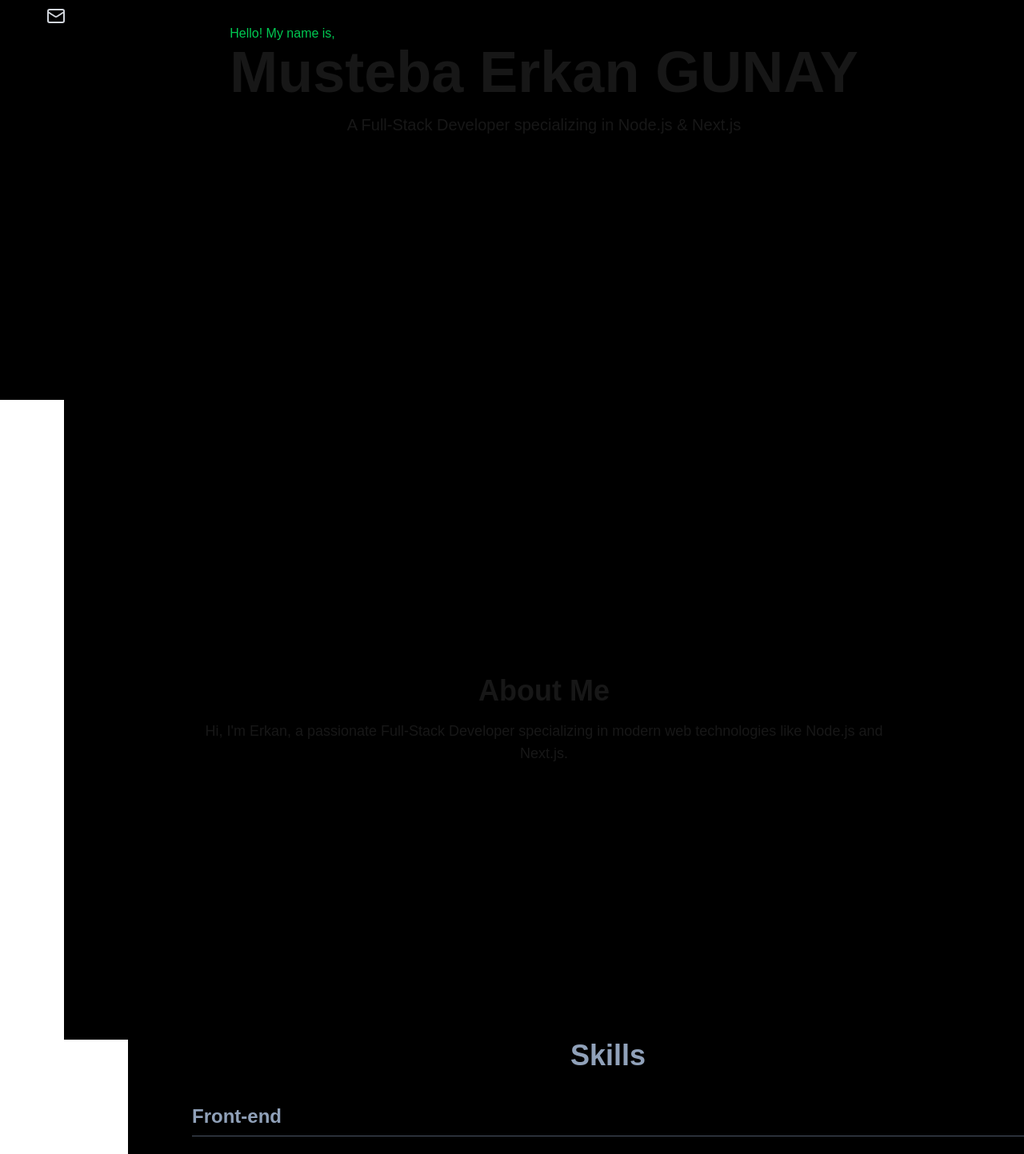
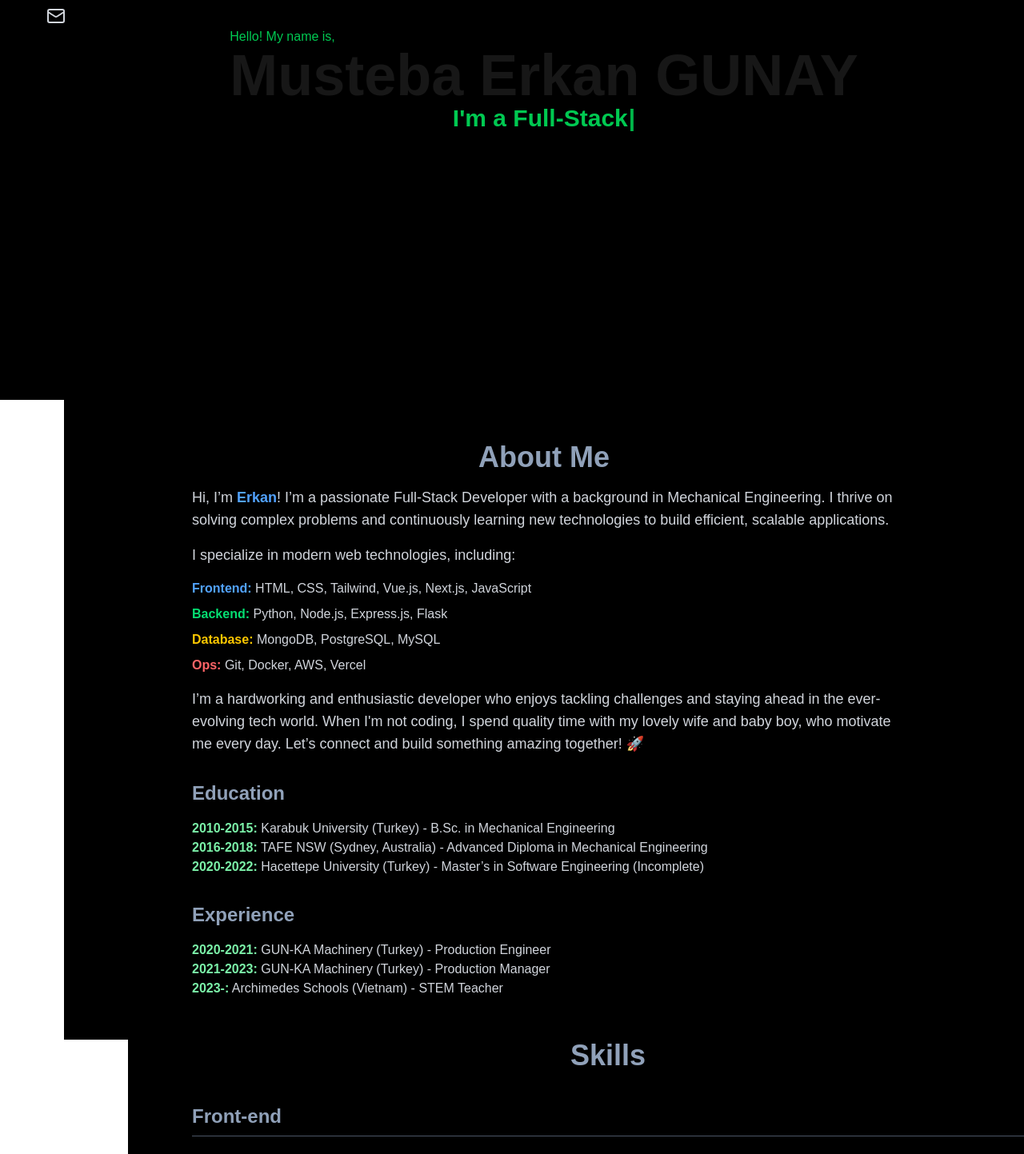
Before and after one commit to megunay/megunayPortfolio, a Next.js app: page / in a window 1280 px wide. Shown: the part 300-1743 px from the top of the page at 80% size. Built offline with nearby package versions, Linux system fonts and the light colour scheme.

Commit message:
About Me.

```diff
--- a/src/pages/index.js
+++ b/src/pages/index.js
@@ -1,5 +1,6 @@
 import Head from 'next/head';
 import { useEffect, useState } from 'react';
+import Typewriter from 'typewriter-effect';
 import { Home, User, Briefcase, Mail, Wrench } from 'lucide-react';
 import { Html5, Css3, Vue, Javascript } from "lucide-react"; // Lucide Icons
 import "devicon/devicon.min.css"; // Import Devicon CSS
@@ -96,16 +97,60 @@ export default function About() {
           <div className="text-center">
             <p className="text-green-500 text-left">Hello! My name is,</p>
             <h1 className="text-7xl font-bold">Musteba Erkan GUNAY</h1>
-            <p className="text-xl mt-4">A Full-Stack Developer specializing in Node.js & Next.js</p>
+            <div className="text-3xl font-bold text-green-500">
+            <Typewriter
+              options={{
+              strings: ['Hello!!', "I'm a Full-Stack Developer.","I create accessible, user friendly websites."],
+              autoStart: true,
+              loop: true,
+              }}
+            />
+            </div>
           </div>
         </section>
 
-        <section id="about" className="h-screen flex items-center justify-center bg-black">
-          <div className="text-center px-10 md:px-40">
-            <h2 className="text-4xl font-bold">About Me</h2>
-            <p className="text-lg mt-4">Hi, I'm Erkan, a passionate Full-Stack Developer specializing in modern web technologies like Node.js and Next.js.</p>
+        <section id="about" className="h-screen flex items-center justify-center bg-black text-white px-10 md:px-40">
+          <div className="text-left">
+            <h2 className="text-4xl font-bold text-slate-400 text-center">About Me</h2>
+            <p className="text-lg mt-4 text-gray-300">
+              Hi, I’m <span className="text-blue-400 font-bold">Erkan</span>! I’m a passionate Full-Stack Developer with a background in
+              Mechanical Engineering. I thrive on solving complex problems and continuously learning new technologies to build
+              efficient, scalable applications.
+            </p>
+
+            <p className="text-lg mt-4 text-gray-300">
+              I specialize in modern web technologies, including:
+            </p>
+
+            <ul className="text-gray-300 mt-4 space-y-2">
+              <li><span className="text-blue-400 font-semibold">Frontend:</span> HTML, CSS, Tailwind, Vue.js, Next.js, JavaScript</li>
+              <li><span className="text-green-400 font-semibold">Backend:</span> Python, Node.js, Express.js, Flask</li>
+              <li><span className="text-yellow-400 font-semibold">Database:</span> MongoDB, PostgreSQL, MySQL</li>
+              <li><span className="text-red-400 font-semibold">Ops:</span> Git, Docker, AWS, Vercel</li>
+            </ul>
+
+            <p className="text-lg mt-4 text-gray-300">
+              I’m a hardworking and enthusiastic developer who enjoys tackling challenges and staying ahead in the
+              ever-evolving tech world. When I'm not coding, I spend quality time with my lovely wife and baby boy,
+              who motivate me every day. Let’s connect and build something amazing together! 🚀
+            </p>
+
+            <h3 className="text-2xl font-bold mt-8 text-slate-400">Education</h3>
+            <div className="mt-4 text-gray-300">
+              <p><span className="text-green-300 font-semibold">2010-2015:</span> Karabuk University (Turkey) - B.Sc. in Mechanical Engineering</p>
+              <p><span className="text-green-300 font-semibold">2016-2018:</span> TAFE NSW (Sydney, Australia) - Advanced Diploma in Mechanical Engineering</p>
+              <p><span className="text-green-300 font-semibold">2020-2022:</span> Hacettepe University (Turkey) - Master’s in Software Engineering (Incomplete)</p>
+            </div>
+
+            <h3 className="text-2xl font-bold mt-8 text-slate-400">Experience</h3>
+            <div className="mt-4 text-gray-300">
+              <p><span className="text-green-300 font-semibold">2020-2021:</span> GUN-KA Machinery (Turkey) - Production Engineer</p>
+              <p><span className="text-green-300 font-semibold">2021-2023:</span> GUN-KA Machinery (Turkey) - Production Manager</p>
+              <p><span className="text-green-300 font-semibold">2023-:</span> Archimedes Schools (Vietnam) - STEM Teacher</p>
+            </div>
           </div>
         </section>
+
 
         <section id="skills" className="ml-20 w-full flex flex-col bg-black">
           <h2 className="text-4xl font-bold text-center text-slate-400">Skills</h2>
```
